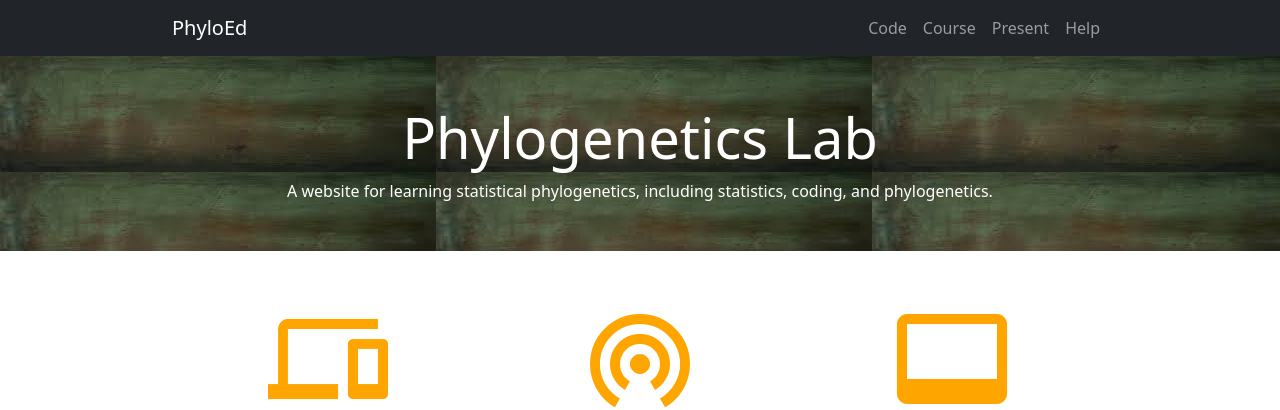
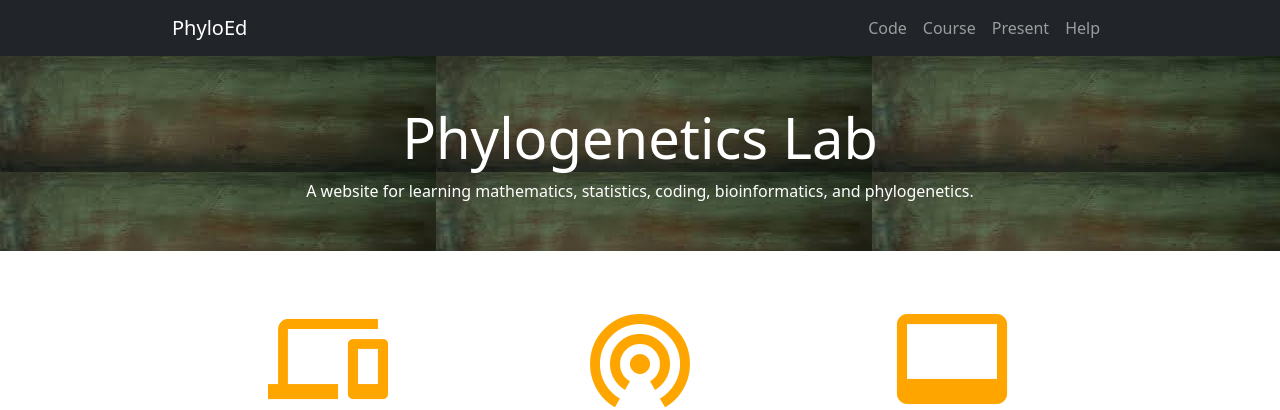
Before and after one commit to lliu1871/PhyEd, a Jekyll site: the page built from index.markdown, in a window 1280 px wide. Shown: the top 410 px of the page. Built offline with Jekyll 4.4.1, drawn with Linux system fonts in a browser that asks for light colours; comment, search, counter and statistics services are not loaded.

Commit message:
Update header.html

```diff
--- a/_includes/header.html
+++ b/_includes/header.html
@@ -32,7 +32,7 @@
  <div style="background: url({{ '/img/header/header3.jpg' | relative_url }})" class="jumbotron bg-cover text-white">
     <div class="container py-5 text-center">
         <h1 class="display-4 font-weight-bold">Phylogenetics Lab</h1>
-        <p class="font-italic mb-0">A website for learning statistical phylogenetics, including statistics, coding, and phylogenetics.</p>
+        <p class="font-italic mb-0">A website for learning mathematics, statistics, coding, bioinformatics, and phylogenetics.</p>
         <!--
         <a href="https://bioinformatics.phylolab.net" role="button" class="btn btn-primary px-5">See All Features</a>
         -->
```
